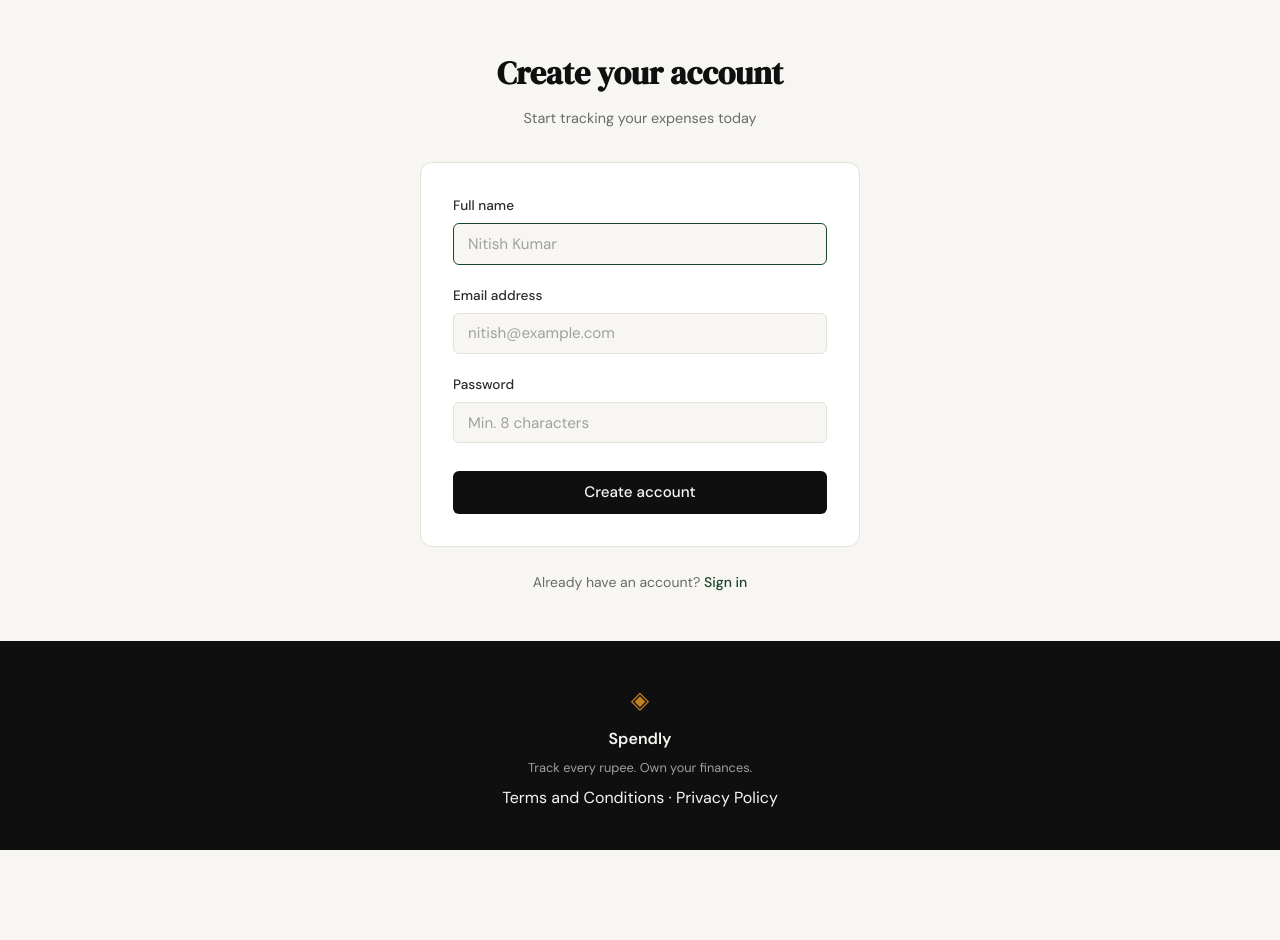
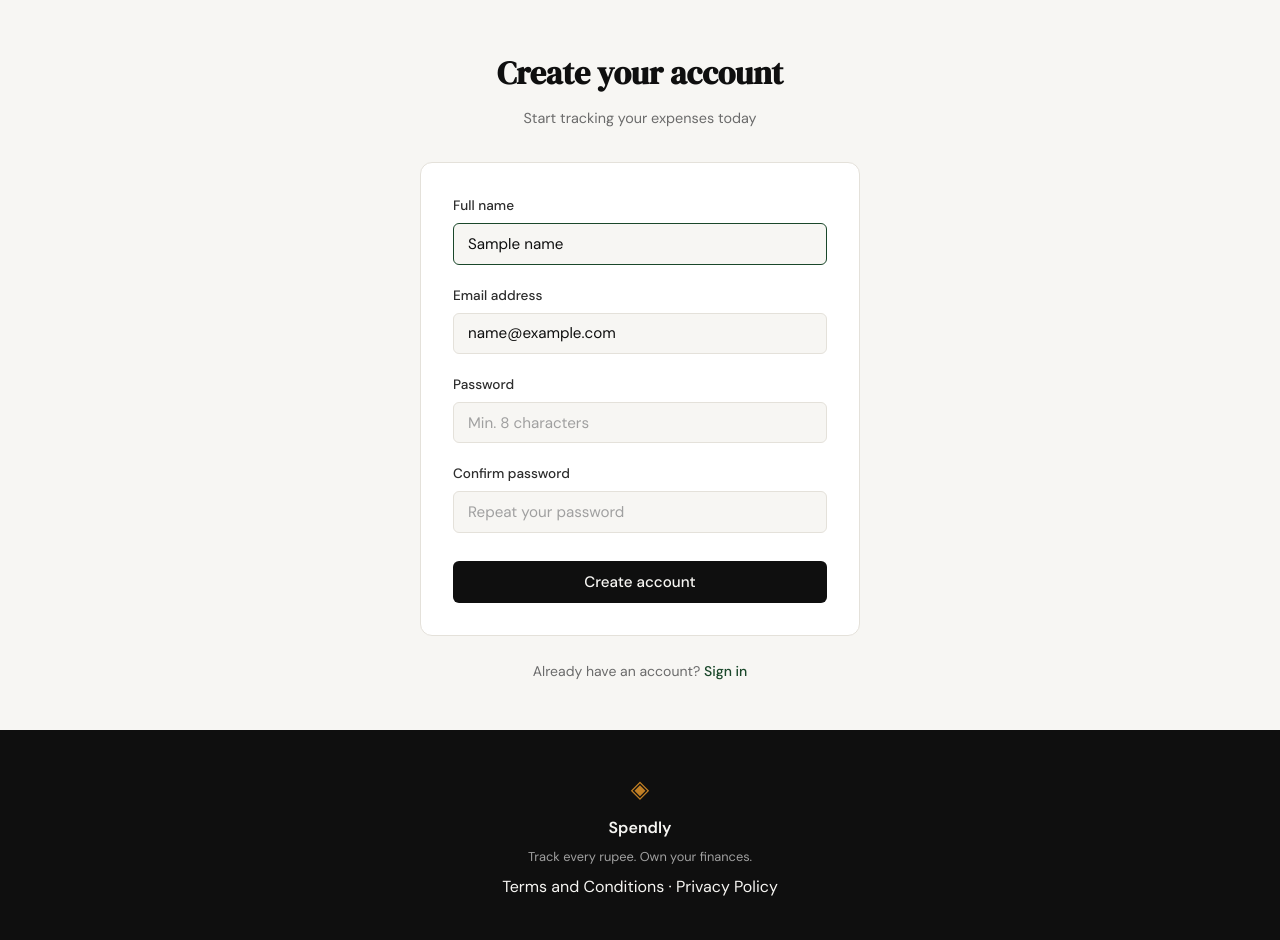
Before and after one commit to rishikeshkmr1209/spendly, a Flask app: template templates/register.html in a window 1280 px wide. Shown: the part 61-1001 px from the top of the page. Before the commit the page ends 911 px from the top, so only its background shows below. Run offline with Flask 3, Linux system fonts and the light colour scheme; the template is opened without the code that fills it: most values are stand-ins (such as "Sample title", 1, 10 or a date in 2020).

Commit message:
login feature

```diff
--- a/app.py
+++ b/app.py
@@ -1,8 +1,12 @@
-from flask import Flask, render_template
+import sqlite3
+
+from flask import Flask, render_template, request, redirect, url_for, flash, session
+from werkzeug.security import generate_password_hash, check_password_hash
 
 from database.db import get_db, init_db, seed_db
 
 app = Flask(__name__)
+app.secret_key = "dev-secret-change-in-prod"
 
 
 # ------------------------------------------------------------------ #
@@ -14,13 +18,60 @@ def landing():
     return render_template("landing.html")
 
 
-@app.route("/register")
+@app.route("/register", methods=["GET", "POST"])
 def register():
+    if request.method == "POST":
+        name             = request.form.get("name", "").strip()
+        email            = request.form.get("email", "").strip().lower()
+        password         = request.form.get("password", "")
+        confirm_password = request.form.get("confirm_password", "")
+
+        if not name:
+            return render_template("register.html", error="Name is required.", name=name, email=email)
+        if not email or "@" not in email:
+            return render_template("register.html", error="Enter a valid email address.", name=name, email=email)
+        if len(password) < 8:
+            return render_template("register.html", error="Password must be at least 8 characters.", name=name, email=email)
+        if password != confirm_password:
+            return render_template("register.html", error="Passwords do not match.", name=name, email=email)
+
+        try:
+            conn = get_db()
+            conn.execute(
+                "INSERT INTO users (name, email, password_hash) VALUES (?, ?, ?)",
+                (name, email, generate_password_hash(password)),
+            )
+            conn.commit()
+        except sqlite3.IntegrityError:
+            return render_template("register.html", error="An account with that email already exists.", name=name, email=email)
+        finally:
+            conn.close()
+
+        flash("Account created successfully! Please sign in.", "success")
+        return redirect(url_for("login"))
+
     return render_template("register.html")
 
 
-@app.route("/login")
+@app.route("/login", methods=["GET", "POST"])
 def login():
+    if request.method == "POST":
+        email    = request.form.get("email", "").strip().lower()
+        password = request.form.get("password", "")
+
+        conn = get_db()
+        user = conn.execute(
+            "SELECT id, name, password_hash FROM users WHERE email = ?", (email,)
+        ).fetchone()
+        conn.close()
+
+        if user is None or not check_password_hash(user["password_hash"], password):
+            return render_template("login.html", error="Invalid email or password.", email=email)
+
+        session["user_id"]   = user["id"]
+        session["user_name"] = user["name"]
+        return redirect(url_for("profile"))
+
     return render_template("login.html")
 
 
@@ -40,7 +91,8 @@ def privacy():
 
 @app.route("/logout")
 def logout():
-    return "Logout — coming in Step 3"
+    session.clear()
+    return redirect(url_for("landing"))
 
 
 @app.route("/profile")
--- a/templates/login.html
+++ b/templates/login.html
@@ -22,6 +22,7 @@
                     <label for="email">Email address</label>
                     <input type="email" id="email" name="email"
                            class="form-input" placeholder="nitish@example.com"
+                           value="{{ email or '' }}"
                            required autofocus>
                 </div>
                 <div class="form-group">
--- a/templates/register.html
+++ b/templates/register.html
@@ -22,18 +22,26 @@
                     <label for="name">Full name</label>
                     <input type="text" id="name" name="name"
                            class="form-input" placeholder="Nitish Kumar"
+                           value="{{ name or '' }}"
                            required autofocus>
                 </div>
                 <div class="form-group">
                     <label for="email">Email address</label>
                     <input type="email" id="email" name="email"
                            class="form-input" placeholder="nitish@example.com"
+                           value="{{ email or '' }}"
                            required>
                 </div>
                 <div class="form-group">
                     <label for="password">Password</label>
                     <input type="password" id="password" name="password"
                            class="form-input" placeholder="Min. 8 characters"
+                           required>
+                </div>
+                <div class="form-group">
+                    <label for="confirm_password">Confirm password</label>
+                    <input type="password" id="confirm_password" name="confirm_password"
+                           class="form-input" placeholder="Repeat your password"
                            required>
                 </div>
                 <button type="submit" class="btn-submit">Create account</button>
```
Also changed, not shown: .claude/specs/03-login-and-logout.md (added), spendly.db.
